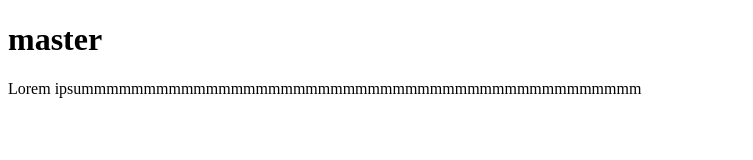
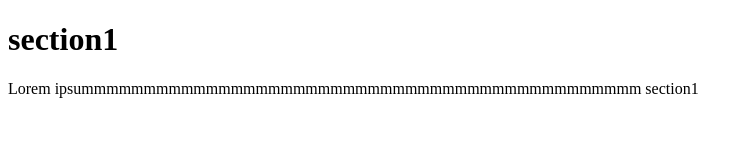
Before and after one commit to bartoszb123/testrepository, a plain HTML site: page index.html in a window 1280 px wide. Shown: the whole page, without its empty margins (0-753 px from the left). Drawn offline with Linux system fonts and the light colour scheme.

Commit message:
section1 init

```diff
--- a/index.html
+++ b/index.html
@@ -10,9 +10,10 @@
 
 <body>
 
-    <h1>master</h1>
+    <h1>section1</h1>
     <p>
         Lorem ipsummmmmmmmmmmmmmmmmmmmmmmmmmmmmmmmmmmmmmmmmmmmm
+        section1
     </p>
 
 </body>
```
